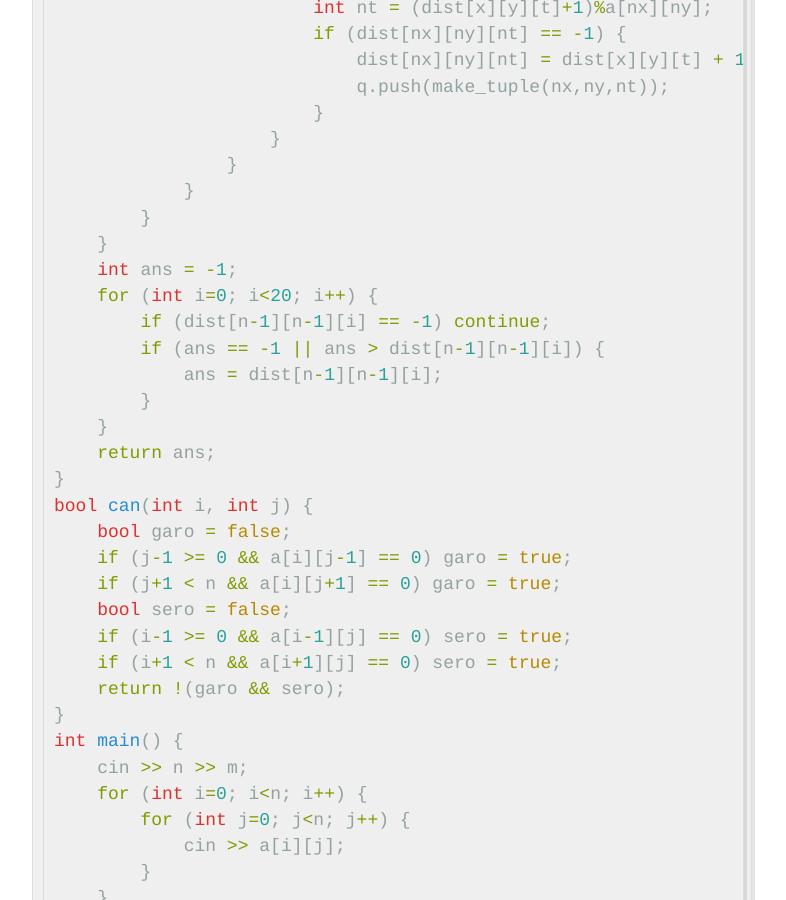
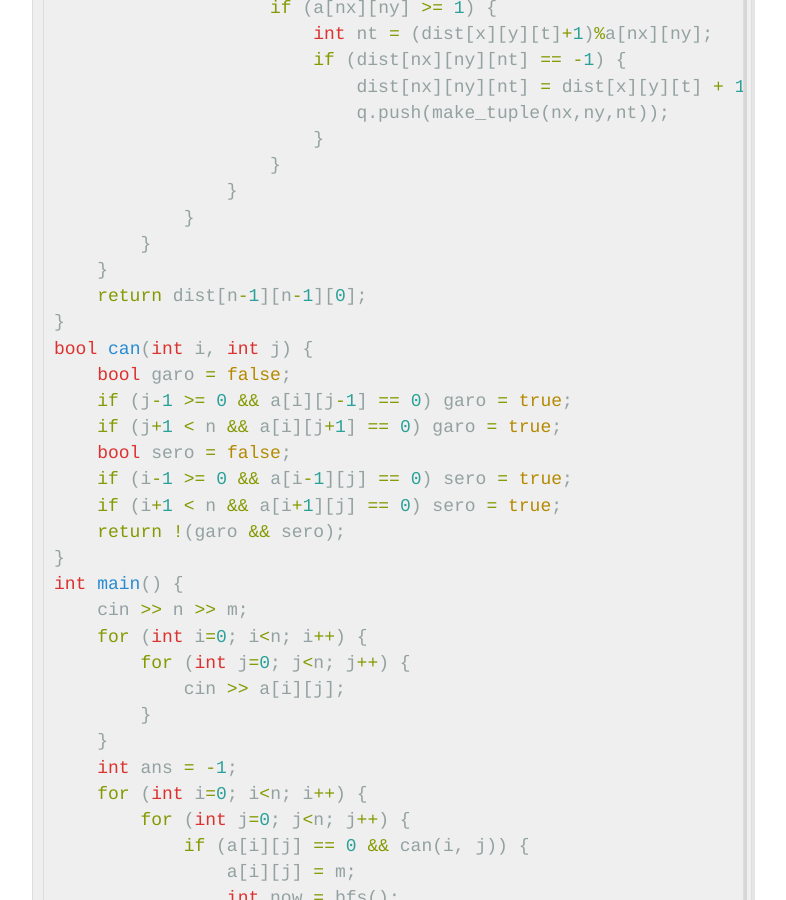
Before and after one commit to newbrother/newbrother.github.io, a Jekyll site: the page built from _posts/2019-4-13-BOJ-16137.md, in a window 1280 px wide and 900 px high, scrolled down 1547 px. Shown: the whole window, without its empty margins (248-1034 px from the left). Built offline with Jekyll 4.4.1, drawn with Linux system fonts in a browser that asks for light colours.

Commit message:
Update 2019-4-13-BOJ-16137.md

```diff
--- a/_posts/2019-4-13-BOJ-16137.md
+++ b/_posts/2019-4-13-BOJ-16137.md
@@ -64,14 +65,7 @@ int bfs() {
             }
         }
     }
-    int ans = -1;
-    for (int i=0; i<20; i++) {
-        if (dist[n-1][n-1][i] == -1) continue;
-        if (ans == -1 || ans > dist[n-1][n-1][i]) {
-            ans = dist[n-1][n-1][i];
-        }
-    }
-    return ans;
+    return dist[n-1][n-1][0];
 }
 bool can(int i, int j) {
     bool garo = false;
```
Also changed, not shown: other parts of _posts/2019-4-13-BOJ-16137.md (+1 -0 lines).
